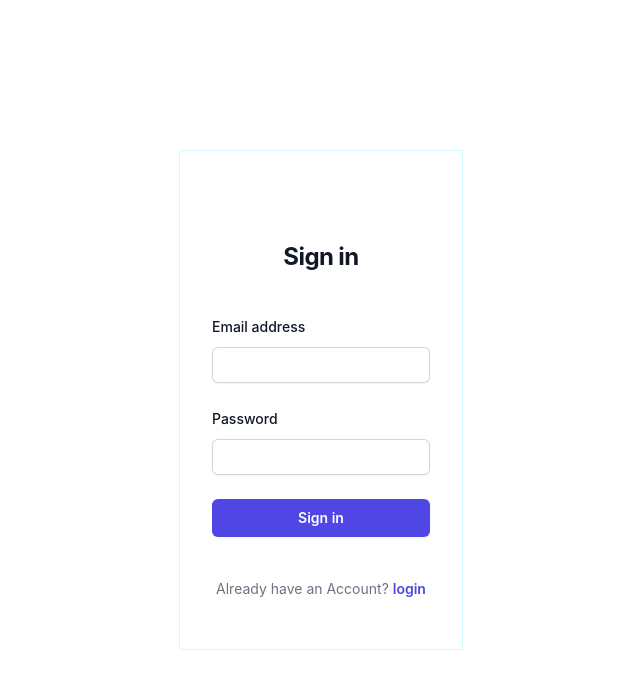
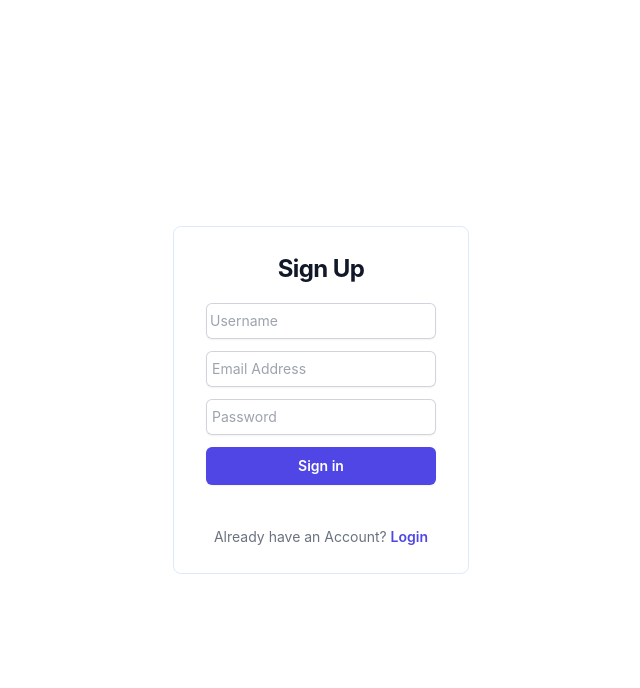
Before and after one commit to developershohan/todo-react-with-auth, a React (Vite) app: page /home in a window 1280 px wide. Shown: the top 688 px of the page, without its empty margins (319-959 px from the left). Built offline with nearby package versions, Linux system fonts and the light colour scheme.

Commit message:
reg filed added

```diff
--- a/src/components/Login/Login.jsx
+++ b/src/components/Login/Login.jsx
@@ -2,46 +2,42 @@
 const Login = () => {
     return (
         <div>
-            <div className=" border rounded-sm  border-cyan-100" >
-                <div className="flex min-h-full flex-1 flex-col justify-center px-6 py-12 lg:px-8">
+
+        <div className=" border rounded-lg border-blue-100" >
+        <div className="flex min-h-full flex-1 flex-col justify-center px-6 py-6 lg:px-8">
           <div className="sm:mx-auto sm:w-full sm:max-w-sm">
-                        <h2 className="mt-10 text-center text-2xl font-bold leading-9 tracking-tight text-gray-900">
+            <h2 className="text-center text-2xl font-bold leading-9 tracking-tight text-gray-900">
               Sign in
             </h2>
           </div>
 
-                    <div className="mt-10 sm:mx-auto sm:w-full sm:max-w-sm">
-                        <form className="space-y-6" action="#" method="POST">
+          <div className="mt-4 sm:mx-auto sm:w-full sm:max-w-sm">
+            <form className="space-y-3" action="#" method="POST">
               <div>
-                                <label htmlFor="email" className="text-sm flex justify-start font-medium leading-6 text-gray-900">
-                                    Email address
-                                </label>
-                                <div className="mt-2">
+                <div>
                   <input
                     id="email"
                     name="email"
                     type="email"
                     autoComplete="email"
+                    placeholder='Email Address'
                     required
-                                        className="block w-full rounded-md border-0 py-1.5 text-gray-900 shadow-sm ring-1 ring-inset ring-gray-300 placeholder:text-gray-400 focus:ring-2 focus:ring-inset focus:ring-indigo-600 sm:text-sm sm:leading-6"
+                    className="block w-full rounded-md border-0 p-1.5 text-gray-900 shadow-sm ring-1 ring-inset ring-gray-300 placeholder:text-gray-400 focus:ring-2 focus:ring-inset focus:ring-indigo-600 sm:text-sm sm:leading-6"
                   />
                 </div>
               </div>
 
               <div>
-                                <div className="flex items-center justify-between">
-                                    <label htmlFor="password" className="block text-sm font-medium leading-6 text-gray-900">
-                                        Password
-                                    </label>
-                                </div>
+
                 <div className="mt-2">
                   <input
                     id="password"
                     name="password"
                     type="password"
                     autoComplete="current-password"
+                    placeholder='Password'
                     required
-                                        className="block w-full rounded-md border-0 py-1.5 text-gray-900 shadow-sm ring-1 ring-inset ring-gray-300 placeholder:text-gray-400 focus:ring-2 focus:ring-inset focus:ring-indigo-600 sm:text-sm sm:leading-6"
+                    className="block w-full rounded-md border-0 p-1.5 text-gray-900 shadow-sm ring-1 ring-inset ring-gray-300 placeholder:text-gray-400 focus:ring-2 focus:ring-inset focus:ring-indigo-600 sm:text-sm sm:leading-6"
                   />
                 </div>
               </div>
@@ -59,12 +55,13 @@ const Login = () => {
             <p className="mt-10 text-center text-sm text-gray-500">
             Not a member?{' '}
             <a href="#" className="font-semibold leading-6 text-indigo-600 hover:text-indigo-500">
-                                Create an Account
+             Create An Account
             </a>
           </p>
           </div>
         </div>
       </div>
+
     </div>
     )
 }
--- a/src/components/Register/Register.jsx
+++ b/src/components/Register/Register.jsx
@@ -1,52 +1,53 @@
-import React from 'react'
+
 
 const Register = () => {
   return (
     <div>
 
-        <div className=" border rounded-sm  border-cyan-100" >
-        <div className="flex min-h-full flex-1 flex-col justify-center px-6 py-12 lg:px-8">
+        <div className=" border rounded-lg border-blue-100" >
+        <div className="flex min-h-full flex-1 flex-col justify-center px-6 py-6 lg:px-8">
           <div className="sm:mx-auto sm:w-full sm:max-w-sm">
-            <h2 className="mt-10 text-center text-2xl font-bold leading-9 tracking-tight text-gray-900">
-              Sign in
+            <h2 className="text-center text-2xl font-bold leading-9 tracking-tight text-gray-900">
+              Sign Up
             </h2>
           </div>
 
-          <div className="mt-10 sm:mx-auto sm:w-full sm:max-w-sm">
-            <form className="space-y-6" action="#" method="POST">
-              <div>
-                <label htmlFor="email" className="text-sm flex justify-start font-medium leading-6 text-gray-900">
-                  Email address
-                </label>
-                <div className="mt-2">
+          <div className="mt-4 sm:mx-auto sm:w-full sm:max-w-sm">
+            <form className="space-y-3" action="#" method="POST">
+            <div className="flex rounded-md shadow-sm ring-1 ring-inset ring-gray-300 focus-within:ring-2 focus-within:ring-inset focus-within:ring-indigo-600 sm:max-w-md">
+
+                  <input
+                    type="text"
+                    name="username"
+                    id="username"
+                    autoComplete="username"
+                    className="block flex-1 border-0 bg-transparent py-1.5 pl-1 text-gray-900 placeholder:text-gray-400 focus:ring-0 sm:text-sm sm:leading-6"
+                    placeholder="Username"
+                  />
+                </div>
+            <div>
                   <input
                     id="email"
                     name="email"
                     type="email"
                     autoComplete="email"
+                    placeholder='Email Address'
                     required
-                    className="block w-full rounded-md border-0 py-1.5 text-gray-900 shadow-sm ring-1 ring-inset ring-gray-300 placeholder:text-gray-400 focus:ring-2 focus:ring-inset focus:ring-indigo-600 sm:text-sm sm:leading-6"
+                    className="block w-full rounded-md border-0 p-1.5 text-gray-900 shadow-sm ring-1 ring-inset ring-gray-300 placeholder:text-gray-400 focus:ring-2 focus:ring-inset focus:ring-indigo-600 sm:text-sm sm:leading-6"
                   />
                 </div>
-              </div>
 
-              <div>
-                <div className="flex items-center justify-between">
-                  <label htmlFor="password" className="block text-sm font-medium leading-6 text-gray-900">
-                    Password
-                  </label>
-                </div>
                 <div className="mt-2">
                   <input
                     id="password"
                     name="password"
                     type="password"
                     autoComplete="current-password"
+                    placeholder='Password'
                     required
-                    className="block w-full rounded-md border-0 py-1.5 text-gray-900 shadow-sm ring-1 ring-inset ring-gray-300 placeholder:text-gray-400 focus:ring-2 focus:ring-inset focus:ring-indigo-600 sm:text-sm sm:leading-6"
+                    className="block w-full rounded-md border-0 p-1.5 text-gray-900 shadow-sm ring-1 ring-inset ring-gray-300 placeholder:text-gray-400 focus:ring-2 focus:ring-inset focus:ring-indigo-600 sm:text-sm sm:leading-6"
                   />
                 </div>
-              </div>
 
               <div>
                 <button
@@ -61,7 +62,7 @@ const Register = () => {
             <p className="mt-10 text-center text-sm text-gray-500">
               Already have an Account?{' '}
               <a href="#" className="font-semibold leading-6 text-indigo-600 hover:text-indigo-500">
-                login
+                Login
               </a>
             </p>
           </div>
--- a/src/components/Welcome/Welcome.jsx
+++ b/src/components/Welcome/Welcome.jsx
@@ -1,3 +1,4 @@
+// import Login from "../Login/Login";
 // import Login from "../Login/Login";
 import Register from "../Register/Register";
 
@@ -5,7 +6,7 @@ import Register from "../Register/Register";
 export default function Welcome() {
   return (
     <>
-
+{/* <Login/> */}
      <Register/>
     </>
   )
```
Lines whose indentation alone changed are shown as unchanged.
